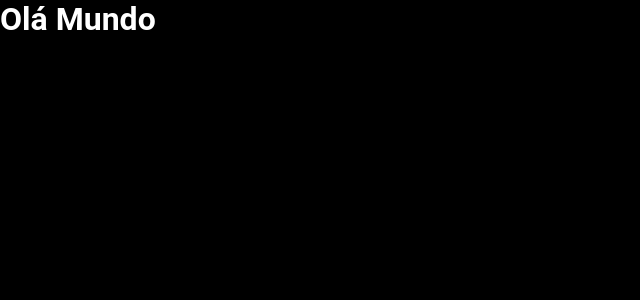
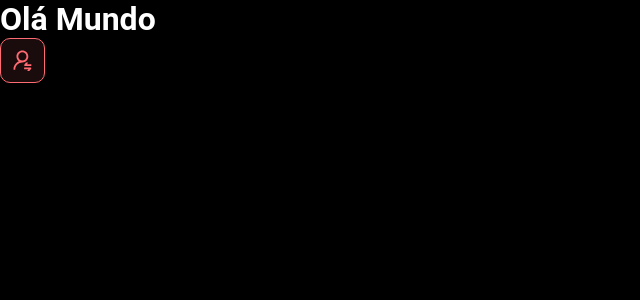
Before and after one commit to PauloPonte20/SR_dsmeta, a React (Vite) app in the folder frontend/: page / in a window 1280 px wide. Shown: the top 300 px of the page, without its empty margins (0-640 px from the left). Built offline with nearby package versions, Linux system fonts and the light colour scheme.

Commit message:
First component

```diff
--- a/frontend/src/App.tsx
+++ b/frontend/src/App.tsx
@@ -1,7 +1,12 @@
+import NotificationBtn from "./components/NotificationBtn";
+
 function App() {
-  return(
-    <h1>Olá Mundo</h1>
-  )
+  return (
+    <>
+      <h1>Olá Mundo</h1>
+      <NotificationBtn />
+    </>
+  );
 }
 
-export default App
+export default App;
--- /dev/null
+++ b/frontend/src/components/NotificationBtn/index.tsx
@@ -0,0 +1,13 @@
+import icon from '../../assets/img/Vector.svg'
+
+import './styles.css'
+
+function NotificationBtn() {
+  return (
+    <div className="dsmeta-red-btn">
+      <img src={icon} alt="Notificar" />
+    </div>
+  );
+}
+
+export default NotificationBtn
--- /dev/null
+++ b/frontend/src/components/NotificationBtn/styles.css
@@ -0,0 +1,14 @@
+.dsmeta-red-btn {
+  height: 45px;
+  width: 45px;
+  background: rgba(255, 107, 114, 0.1);
+  border: 1px solid #ff6b72;
+  border-radius: 10px;
+  display: flex;
+  align-items: center;
+  justify-content: center;
+  cursor: pointer;
+}
+.dsmeta-red-btn img {
+  width: 19px;
+}
--- /dev/null
+++ b/frontend/src/svg.d.ts
@@ -0,0 +1,6 @@
+declare module "*.svg" {
+    import React = require("react");
+    export const ReactComponent: React.FC<React.SVGProsp<SVGSVGElement>>;
+    const src: string;
+    export default src;
+}
--- a/frontend/tsconfig.json
+++ b/frontend/tsconfig.json
@@ -16,6 +16,6 @@
     "noEmit": true,
     "jsx": "react-jsx"
   },
-  "include": ["src"],
+  "include": ["src", "src/svg.d.ts"],
   "references": [{ "path": "./tsconfig.node.json" }]
 }
```
Also changed, not shown: frontend/src/assets/img/Vector.svg (added).
